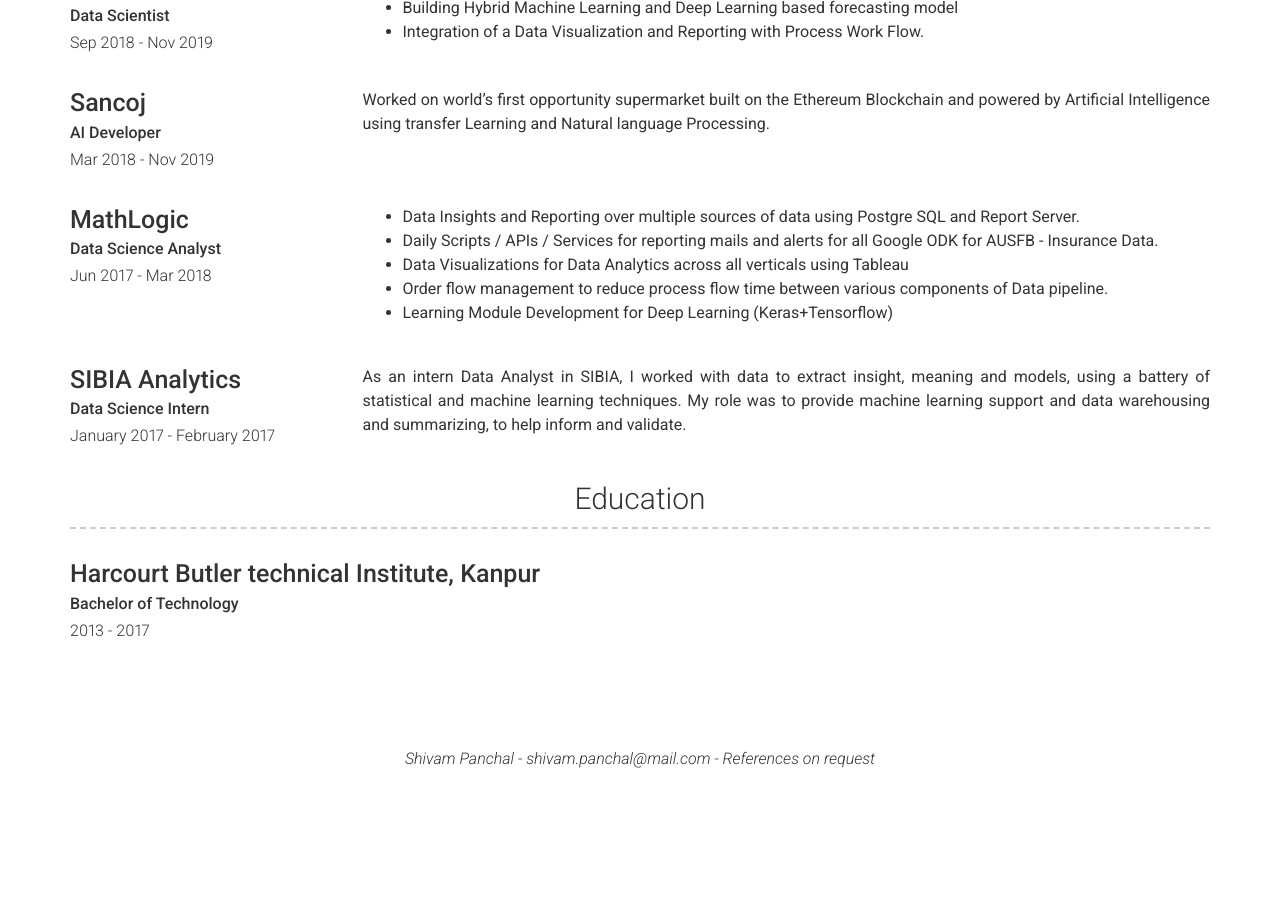
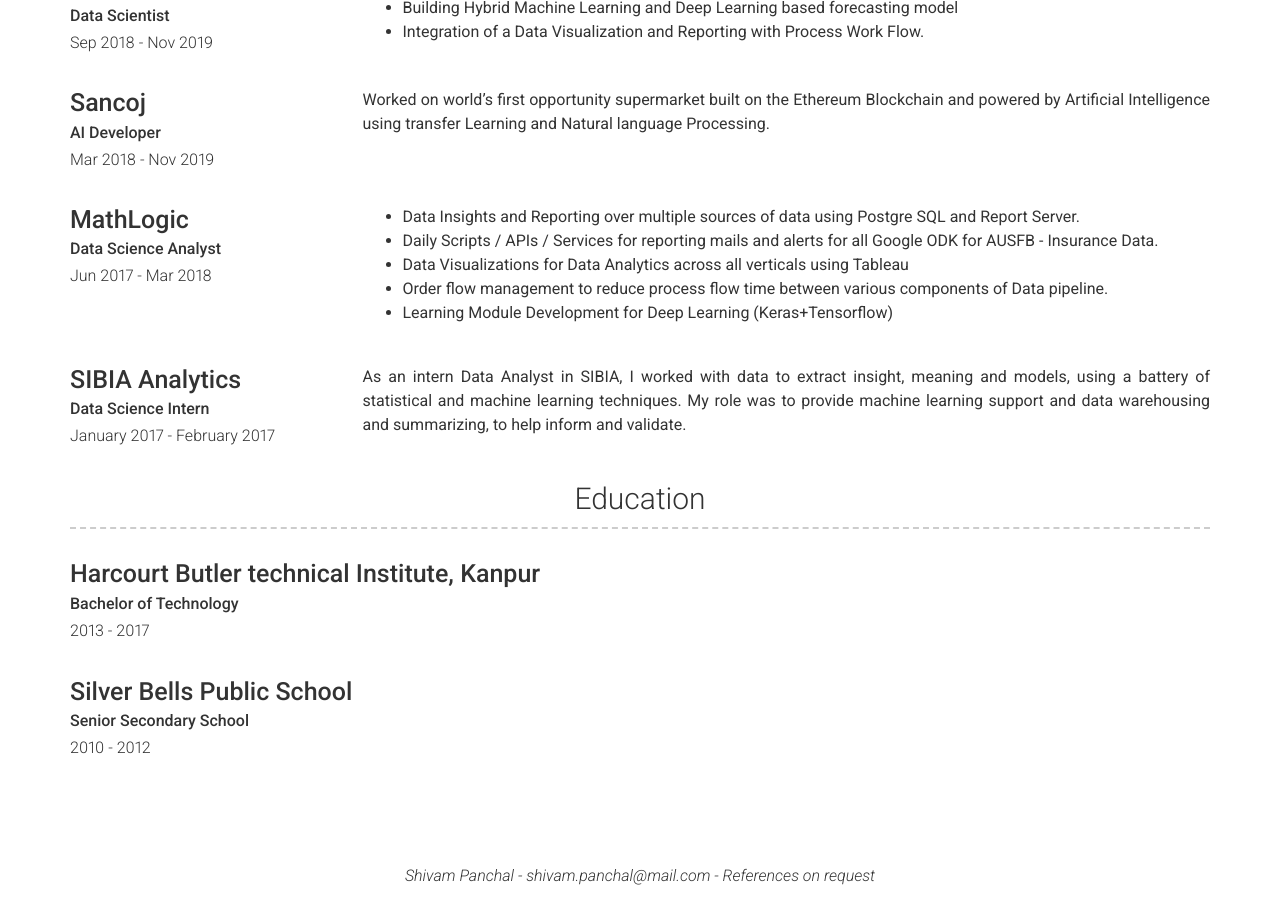
Before and after one commit to ShivamPanchal/shivam.github.io, a Jekyll site: the page built from index.md, in a window 1280 px wide and 900 px high, scrolled down 1617 px. Built offline with Jekyll 4.4.1, drawn with Linux system fonts in a browser that asks for light colours; before the commit the page ends 2400 px from its top, so only the background shows below that.

Commit message:
Update education.yml

```diff
--- a/_data/education.yml
+++ b/_data/education.yml
@@ -2,3 +2,8 @@
   name: Harcourt Butler technical Institute, Kanpur
   dates: 2013 - 2017
   qualification: Bachelor of Technology
+
+- layout: top
+  name: Silver Bells Public School
+  dates: 2010 - 2012
+  qualification: Senior Secondary School
```
